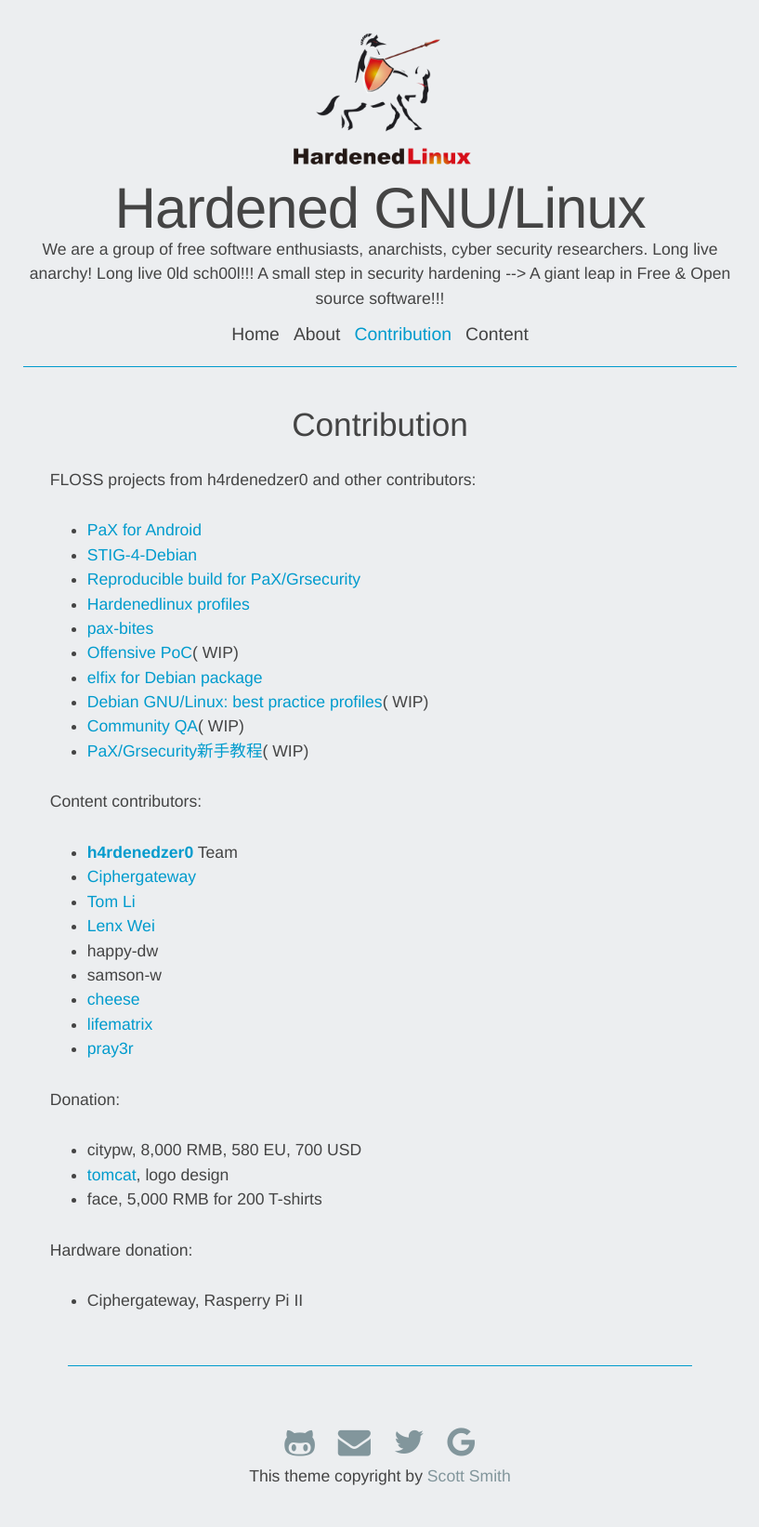
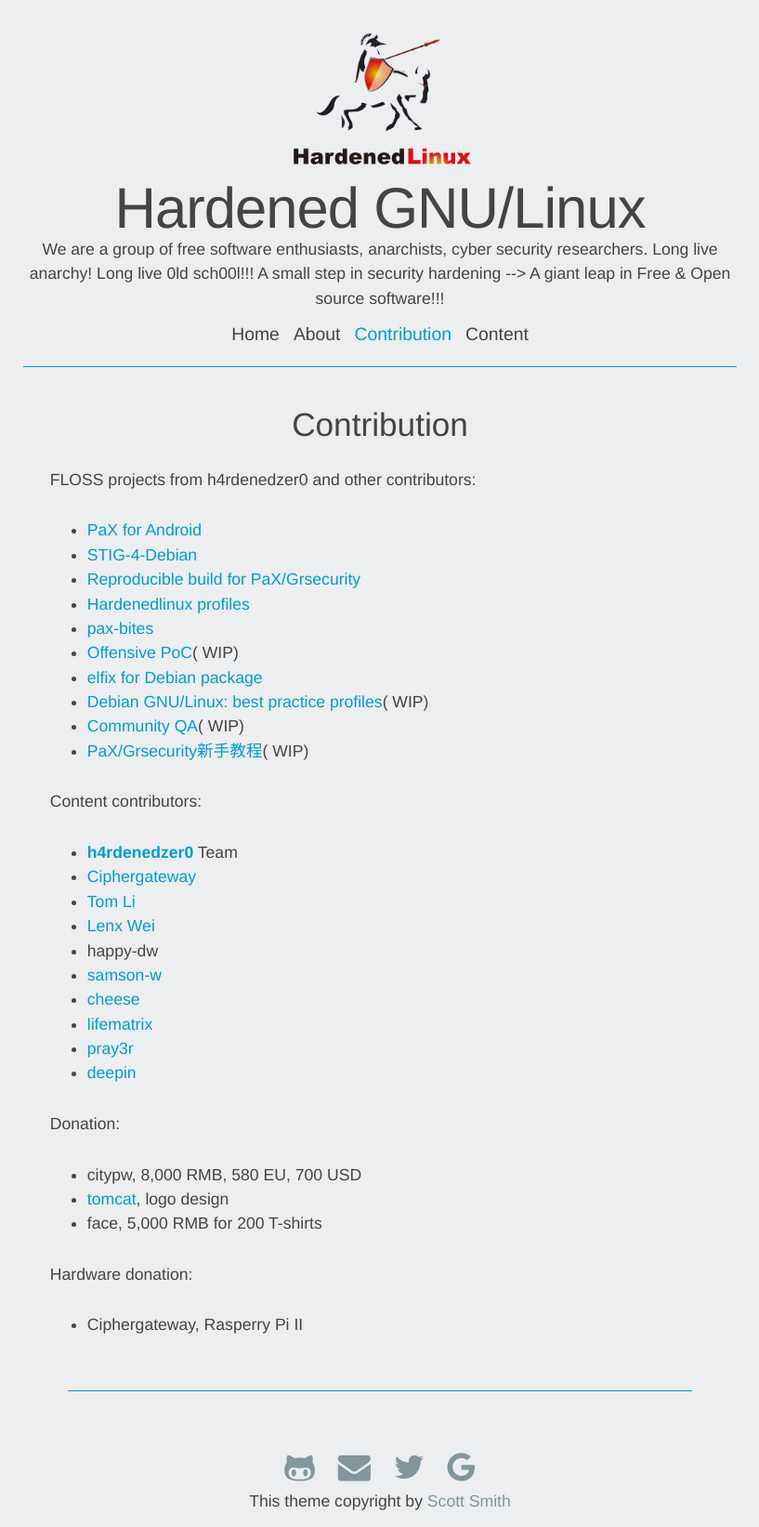
Before and after one commit to hardenedlinux/hardenedlinux.github.io, a Jekyll site: the page built from about2.md, in a window 1280 px wide. Shown: the whole page at 93% size, without its empty margins (231-1048 px from the left). Built offline with Jekyll 4.4.1, drawn with Linux system fonts in a browser that asks for light colours; nearby versions of some CDN libraries; before the commit the page ends 1617 px from its top, so only the background shows below that.

Commit message:
Add deepin to list of content contributors.

```diff
--- a/about2.md
+++ b/about2.md
@@ -24,10 +24,11 @@
 * [Tom Li](https://biergaizi.info/)
 * [Lenx Wei](https://www.linkedin.com/pub/tao-wei/26/60/25)
 * happy-dw
-* samson-w
+* [samson-w](https://github.com/Samson-W)
 * [cheese](https://github.com/cheese)
 * [lifematrix](https://github.com/lifematrix)
 * [pray3r](https://github.com/Pray3r)
+* [deepin](https://www.deepin.com)
 
 Donation:
 
```
